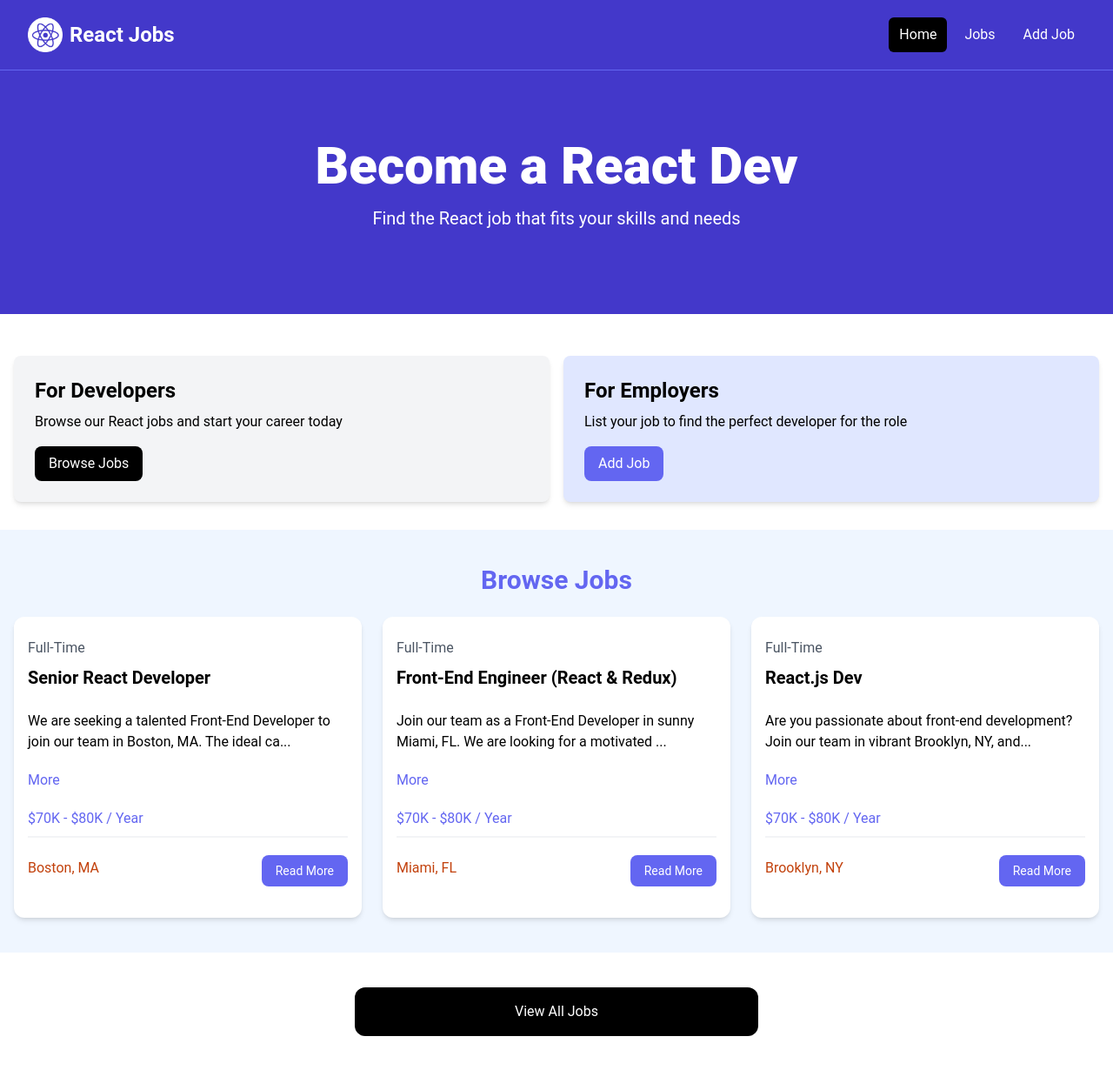
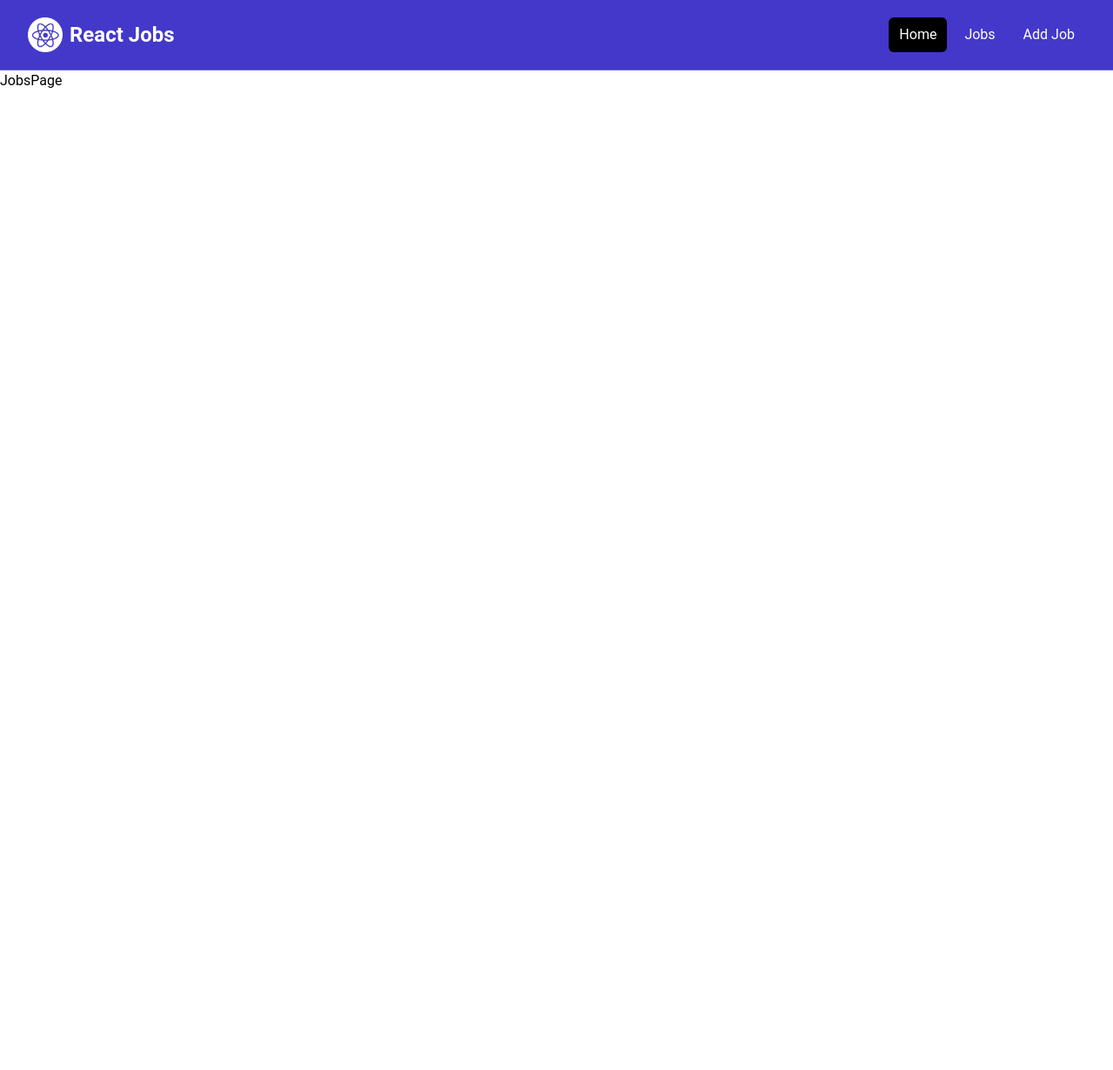
Before and after one commit to ZakariAdamu/react-jobs-deploy, a React (Vite) app: page /jobs in a window 1280 px wide. Shown: the whole page at 87% size. After the commit the page ends 800 px from the top, so only its background shows below. Built offline with nearby package versions, Linux system fonts and the light colour scheme.

Commit message:
feat: setup the routing to pages from the navbar and from homepage action buttons

```diff
--- a/package.json
+++ b/package.json
@@ -11,7 +11,9 @@
   },
   "dependencies": {
     "react": "^18.3.1",
-    "react-dom": "^18.3.1"
+    "react-dom": "^18.3.1",
+    "react-icons": "^5.2.1",
+    "react-router-dom": "^6.24.0"
   },
   "devDependencies": {
     "@types/react": "^18.3.3",
--- a/src/App.jsx
+++ b/src/App.jsx
@@ -1,24 +1,25 @@
 import React from "react";
-import Navbar from "./components/Navbar";
-import Hero from "./components/Hero";
-import HomeCards from "./components/HomeCards";
-import JobListings from "./components/JobListings";
-import ViewAllJobs from "./ViewAllJobs";
+import {
+	Route,
+	createBrowserRouter,
+	createRoutesFromElements,
+	RouterProvider,
+} from "react-router-dom";
+import MainLayout from "./layouts/MainLayout";
+import HomePage from "./pages/HomePage";
+import JobsPage from "./pages/JobsPage";
+
+const router = createBrowserRouter(
+	createRoutesFromElements(
+		<Route path="/" element={<MainLayout />}>
+			<Route index element={<HomePage />} />
+			<Route path="/jobs" element={<JobsPage />} />
+		</Route>
+	)
+);
 
 const App = () => {
-	return (
-		<>
-			<Navbar />
-			<Hero />
-			<HomeCards />
-			<JobListings />
-			<ViewAllJobs />
-
-			{/*<!-- Developers and Employers -->*/}
-
-			{/*    <!-- Browse Jobs -->*/}
-		</>
-	);
+	return <RouterProvider router={router} />;
 };
 
 export default App;
--- a/src/components/HomeCards.jsx
+++ b/src/components/HomeCards.jsx
@@ -1,5 +1,6 @@
 import React from "react";
 import Card from "../Card";
+import { Link } from "react-router-dom";
 
 const HomeCards = () => {
 	return (
@@ -11,24 +12,24 @@ const HomeCards = () => {
 						<p className="mt-2 mb-4">
 							Browse our React jobs and start your career today
 						</p>
-						<a
-							href="/jobs.html"
+						<Link
+							to="/jobs"
 							className="inline-block bg-black text-white rounded-lg px-4 py-2 hover:bg-gray-700"
 						>
 							Browse Jobs
-						</a>
+						</Link>
 					</Card>
 					<Card bg="bg-indigo-100">
 						<h2 className="text-2xl font-bold">For Employers</h2>
 						<p className="mt-2 mb-4">
 							List your job to find the perfect developer for the role
 						</p>
-						<a
-							href="/add-job.html"
+						<Link
+							to="/add-job"
 							className="inline-block bg-indigo-500 text-white rounded-lg px-4 py-2 hover:bg-indigo-600"
 						>
 							Add Job
-						</a>
+						</Link>
 					</Card>
 				</div>
 			</div>
--- a/src/components/JobListing.jsx
+++ b/src/components/JobListing.jsx
@@ -1,4 +1,6 @@
 import React, { useState } from "react";
+import {FaMapMarker} from 'react-icons/fa'
+import { Link } from "react-router-dom";
 
 function JobListing({ job }) {
 	const [showFullDescription, setShowFullDescription] = useState(false);
@@ -34,15 +36,15 @@ function JobListing({ job }) {
 
 				<div className="flex flex-col lg:flex-row justify-between mb-4">
 					<div className="text-orange-700 mb-3">
-						<i className="fa-solid fa-location-dot text-lg"></i>
+						<FaMapMarker className="inline text-lg mb-1 mr-1" />
 						{job.location}
 					</div>
-					<a
-						href={`/job/${job.id}`}
+					<Link
+						to={`/job/${job.id}`}
 						className="h-[36px] bg-indigo-500 hover:bg-indigo-600 text-white px-4 py-2 rounded-lg text-center text-sm"
 					>
 						Read More
-					</a>
+					</Link>
 				</div>
 			</div>
 		</div>
--- a/src/components/Navbar.jsx
+++ b/src/components/Navbar.jsx
@@ -1,5 +1,6 @@
 import React from 'react'
 import logo from '../assets/logo.png'
+import { Link } from 'react-router-dom';
 
 function Navbar() {
   return (
@@ -8,9 +9,9 @@ function Navbar() {
 				<div className="flex h-20 items-center justify-between">
 					<div className="flex flex-1 items-center justify-center md:items-stretch md:justify-start">
 						{/* <!-- Logo --> */}
-						<a
+						<Link
 							className="flex flex-shrink-0 items-center mr-4"
-							href="/index.html"
+							to="/"
 						>
 							<img
 								className="h-10 w-auto"
@@ -20,27 +21,27 @@ function Navbar() {
 							<span className="hidden md:block text-white text-2xl font-bold ml-2">
 								React Jobs
 							</span>
-						</a>
+						</Link>
 						<div className="md:ml-auto">
 							<div className="flex space-x-2">
-								<a
-									href="/index.html"
+								<Link
+									to="/"
 									className="text-white bg-black hover:bg-gray-900 hover:text-white rounded-md px-3 py-2"
 								>
 									Home
-								</a>
-								<a
-									href="/jobs.html"
+								</Link>
+								<Link
+									to="/jobs"
 									className="text-white hover:bg-gray-900 hover:text-white rounded-md px-3 py-2"
 								>
 									Jobs
-								</a>
-								<a
-									href="/add-job.html"
+								</Link>
+								<Link
+									to="/add-job"
 									className="text-white hover:bg-gray-900 hover:text-white rounded-md px-3 py-2"
 								>
 									Add Job
-								</a>
+								</Link>
 							</div>
 						</div>
 					</div>
--- a/src/ViewAllJobs.jsx
+++ b/src/components/ViewAllJobs.jsx
@@ -1,14 +1,15 @@
 import React from 'react'
+import { Link } from 'react-router-dom';
 
 const ViewAllJobs = () => {
   return (
 		<section className="m-auto max-w-lg my-10 px-6">
-			<a
-				href="/jobs"
+			<Link
+				to="/jobs"
 				className="block bg-black text-white text-center py-4 px-6 rounded-xl hover:bg-gray-700"
 			>
 				View All Jobs
-			</a>
+			</Link>
 		</section>
 	);
 }
--- /dev/null
+++ b/src/layouts/MainLayout.jsx
@@ -0,0 +1,14 @@
+import React from "react";
+import { Outlet } from "react-router-dom";
+import Navbar from "../components/Navbar";
+
+const MainLayout = () => {
+	return (
+		<>
+			<Navbar />
+			<Outlet />
+		</>
+	);
+};
+
+export default MainLayout;
--- /dev/null
+++ b/src/pages/HomePage.jsx
@@ -0,0 +1,18 @@
+import React from "react";
+import Hero from "../components/Hero";
+import HomeCards from "../components/HomeCards";
+import JobListings from "../components/JobListings";
+import ViewAllJobs from '../components/ViewAllJobs'
+
+const HomePage = () => {
+	return (
+		<>
+			<Hero />
+			<HomeCards />
+            <JobListings />
+            <ViewAllJobs />
+		</>
+	);
+};
+
+export default HomePage;
--- /dev/null
+++ b/src/pages/JobsPage.jsx
@@ -0,0 +1,9 @@
+import React from 'react'
+
+const JobsPage = () => {
+  return (
+    <div>JobsPage</div>
+  )
+}
+
+export default JobsPage
```
Also changed, not shown: 1 other file (tests, documents, lock files or other folders).
